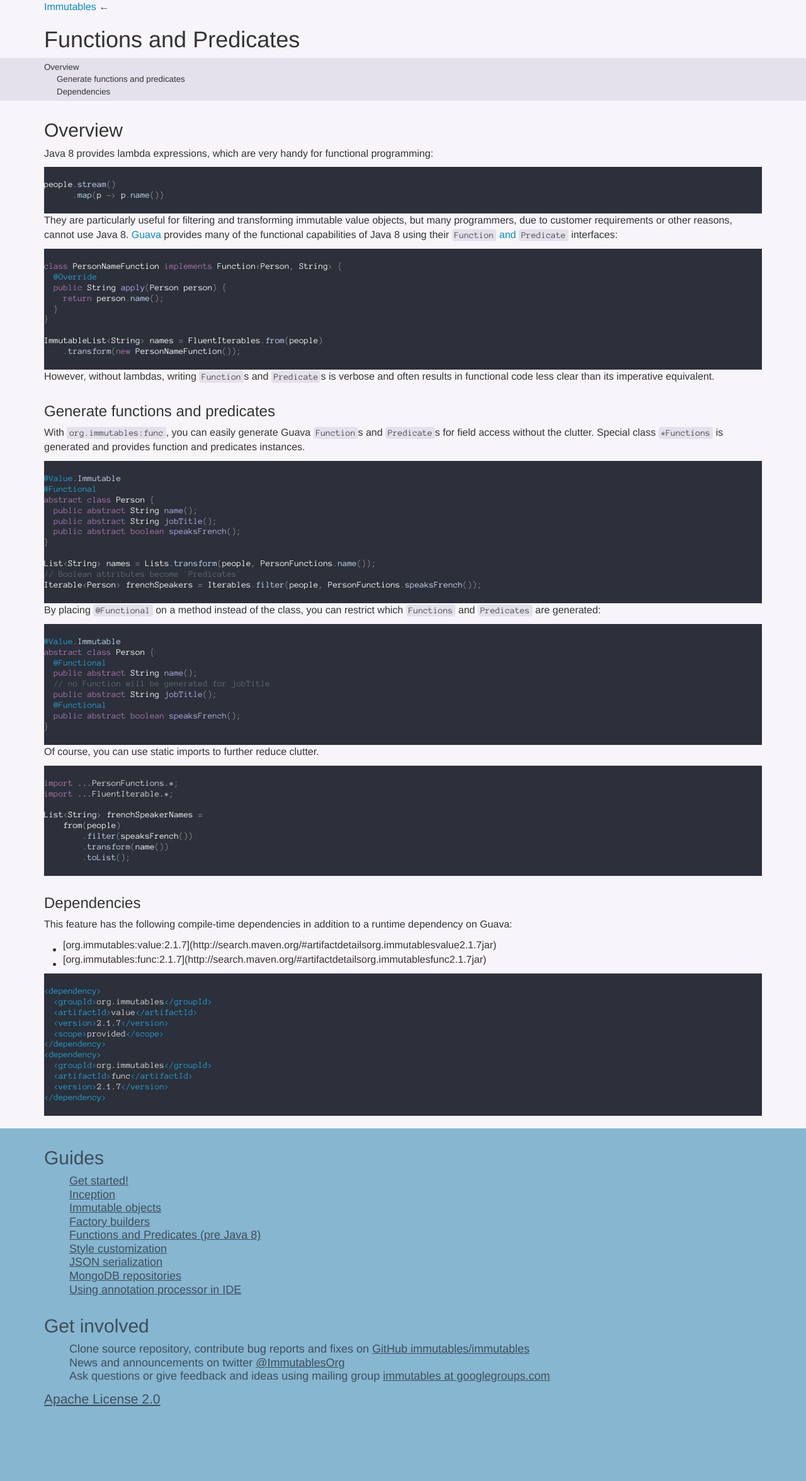
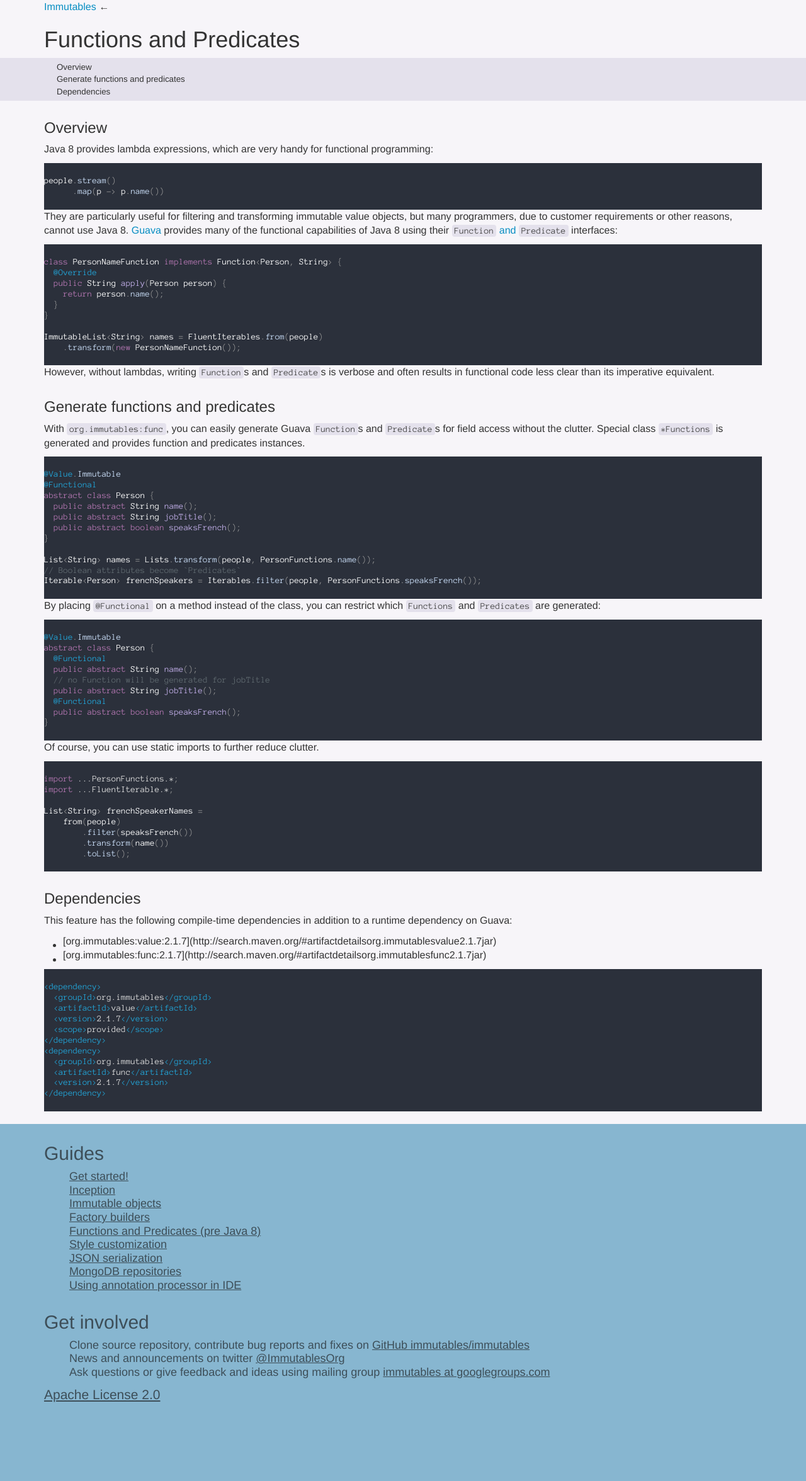
Before and after one commit to immutables/immutables.github.io, a Jekyll site: the page built from functional.md, in a window 1280 px wide. Shown: the whole page at 63% size. Built offline with Jekyll 4.4.1, drawn with Linux system fonts in a browser that asks for light colours; nearby versions of some CDN libraries; Markdown is read by kramdown in place of the engine named in the settings.

Commit message:
third level heading

````diff
--- a/functional.md
+++ b/functional.md
@@ -6,8 +6,8 @@ layout: page
 {% capture v %}2.1.7{% endcapture %}
 {% capture depUri %}http://search.maven.org/#artifactdetails|org.immutables{% endcapture %}
 
-Overview
---------
+### Overview
+
 Java 8 provides lambda expressions, which are very handy for functional programming:
 
 ```java
````
